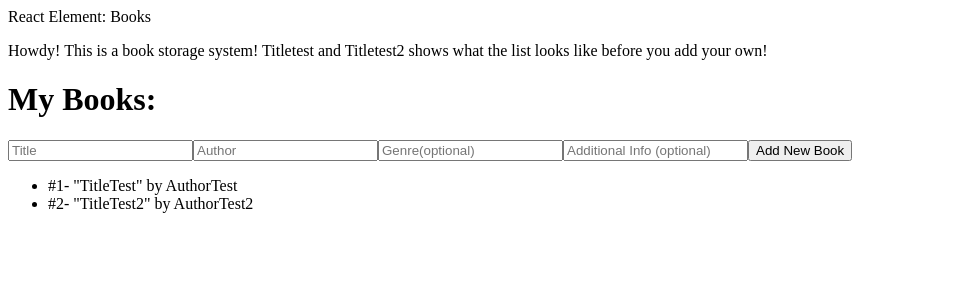
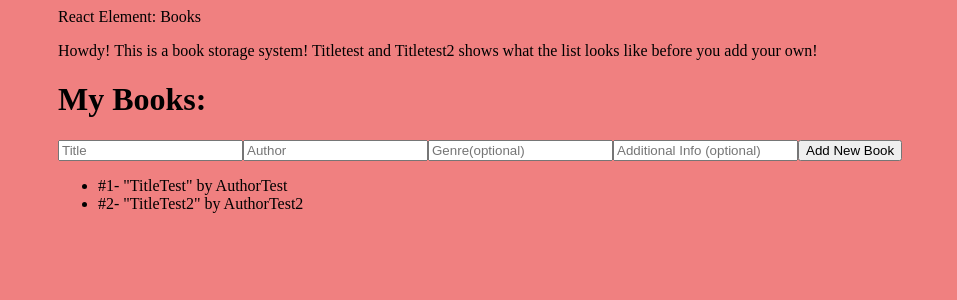
Before and after one commit to ghostflame2153/cs300-assignment-4-starter, a React (Vite) app: page / in a window 1280 px wide. Shown: the top 300 px of the page, without its empty margins (0-957 px from the left). Built offline with nearby package versions, Linux system fonts and the light colour scheme.

Commit message:
Copied my css styling from portfolio to test (and as a base)

```diff
--- a/src/styles.css
+++ b/src/styles.css
@@ -1 +1,19 @@
 /* Write your own responsive styles and focus treatment here. */
+
+body {
+    background-color: lightcoral;
+    color:black;
+    border-left: 50px solid lightcoral;
+    border-right: 50px solid lightcoral;
+    transition: background-color 0.3s ease, color 0.3s ease, border-color 0.3s ease;
+}
+@media (min-width:375px) and (max-width:767px){
+    nav.main ul{
+        box-sizing: border-box;
+    padding:0;
+    margin:0;
+    list-style:none;
+    display:grid;
+    grid-template-columns: repeat(2, minmax(0,1fr));
+    }
+}
```
